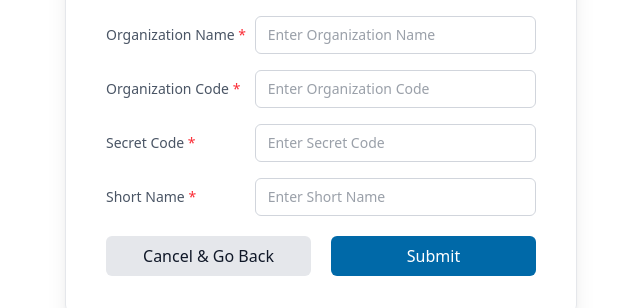
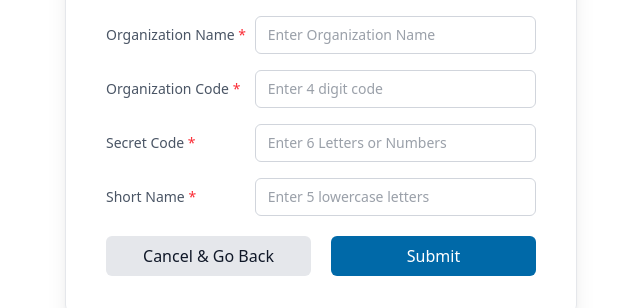
Before and after one commit to Abimanyu0110/SAT-Web-Application---Front-end, a React (Vite) app: page /signup in a window 1280 px wide. Shown: the part 504-812 px from the top of the page, without its empty margins (319-959 px from the left). Built offline with nearby package versions, Linux system fonts and the light colour scheme; no server answers.

Commit message:
loading issue corrected in attendance

```diff
--- a/src/pages/Attendance/ManageAttendance.jsx
+++ b/src/pages/Attendance/ManageAttendance.jsx
@@ -65,8 +65,6 @@ const ManageAttendance = ({
             } else {
                 setPop({ title: "Couldn't able to get Student Datas", type: "error" }); // error popup
             }
-        } finally {
-            setLoading(false);
         }
     };
 
--- a/src/pages/Login/adminSignup.jsx
+++ b/src/pages/Login/adminSignup.jsx
@@ -257,7 +257,7 @@ const Signup = () => {
                         label="Organization Code"
                         name="organizationCode"
                         type="number"
-                        placeholder="Enter Organization Code"
+                        placeholder="Enter 4 digit code"
                         value={formik.values.organizationCode}
                         error={formik.errors.organizationCode}
                         onChange={(e) => formik.setFieldValue("organizationCode", e)}
@@ -269,7 +269,7 @@ const Signup = () => {
                         label="Secret Code"
                         name="secretCode"
                         type="text"
-                        placeholder="Enter Secret Code"
+                        placeholder="Enter 6 Letters or Numbers"
                         value={formik.values.secretCode}
                         error={formik.errors.secretCode}
                         onChange={(e) => formik.setFieldValue("secretCode", e)}
@@ -281,7 +281,7 @@ const Signup = () => {
                         label="Short Name"
                         name="shortName"
                         type="text"
-                        placeholder="Enter Short Name"
+                        placeholder="Enter 5 lowercase letters"
                         value={formik.values.shortName}
                         error={formik.errors.shortName}
                         onChange={(e) => formik.setFieldValue("shortName", e)}
--- a/src/pages/Student/ManageStudent.jsx
+++ b/src/pages/Student/ManageStudent.jsx
@@ -35,7 +35,7 @@ const ManageStudent = ({
         initialValues: {
             firstName: "",
             lastName: "",
-            dob: null,
+            dob: "",
             gender: "",
             registerNumber: "",
             class: "",
--- a/src/pages/Teacher/ManageTeacher.jsx
+++ b/src/pages/Teacher/ManageTeacher.jsx
@@ -38,7 +38,7 @@ const ManageTeacher = ({
         initialValues: {
             firstName: "",
             lastName: "",
-            dob: null,
+            dob: "",
             gender: "",
             email: "",
             password: "",
@@ -91,15 +91,12 @@ const ManageTeacher = ({
                 .required("Required"),
             class: yup
                 .number()
-                .typeError("Must be a number")
                 .required("Required"),
             section: yup
                 .string()
-                .matches(/^[A-Za-z\s]+$/, "Letters Only")
                 .required("Required"),
             subject: yup
                 .string()
-                .matches(/^[A-Za-z\s]+$/, "Letters Only")
                 .required("Required"),
         }),
         onSubmit: async (e, { resetForm }) => {
```
